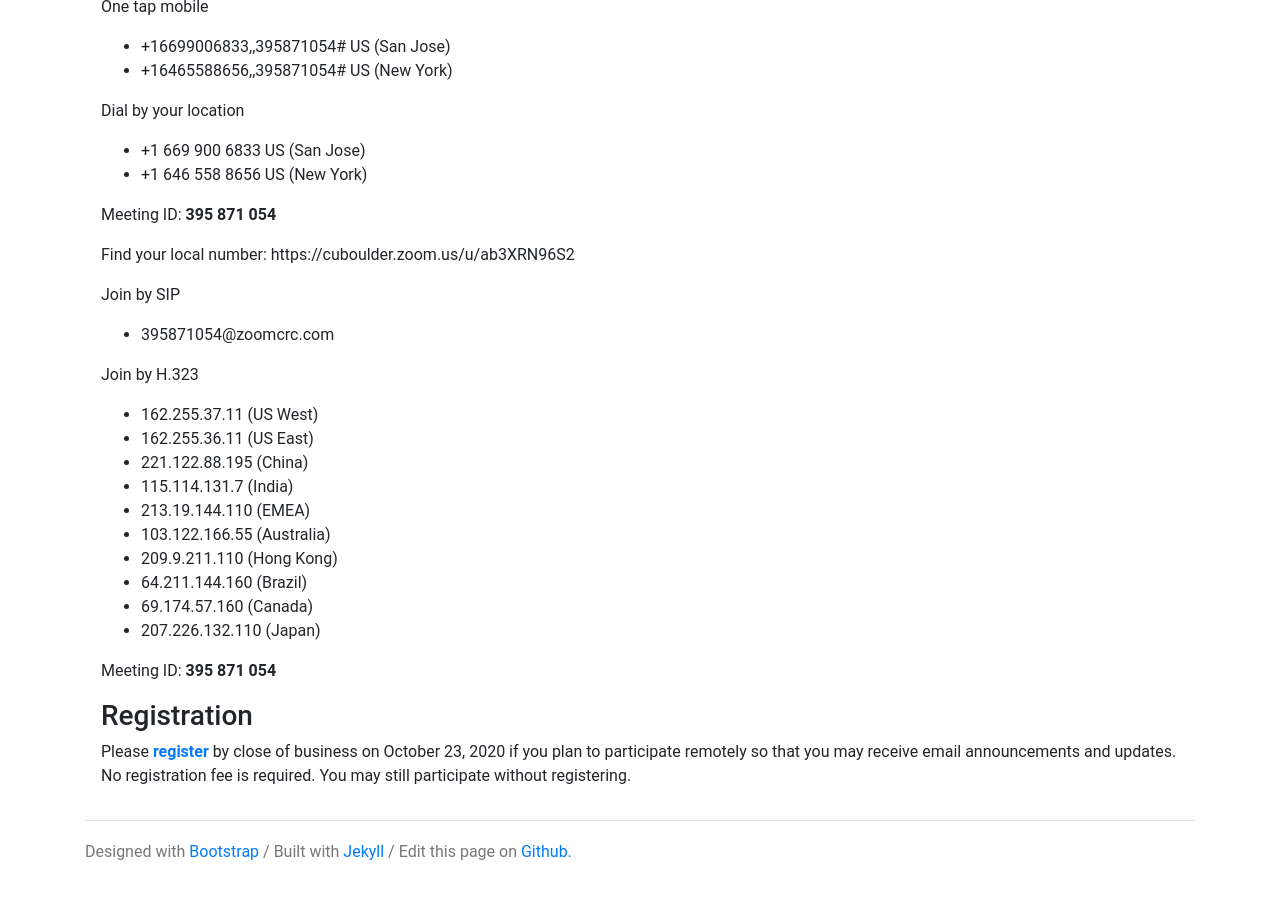
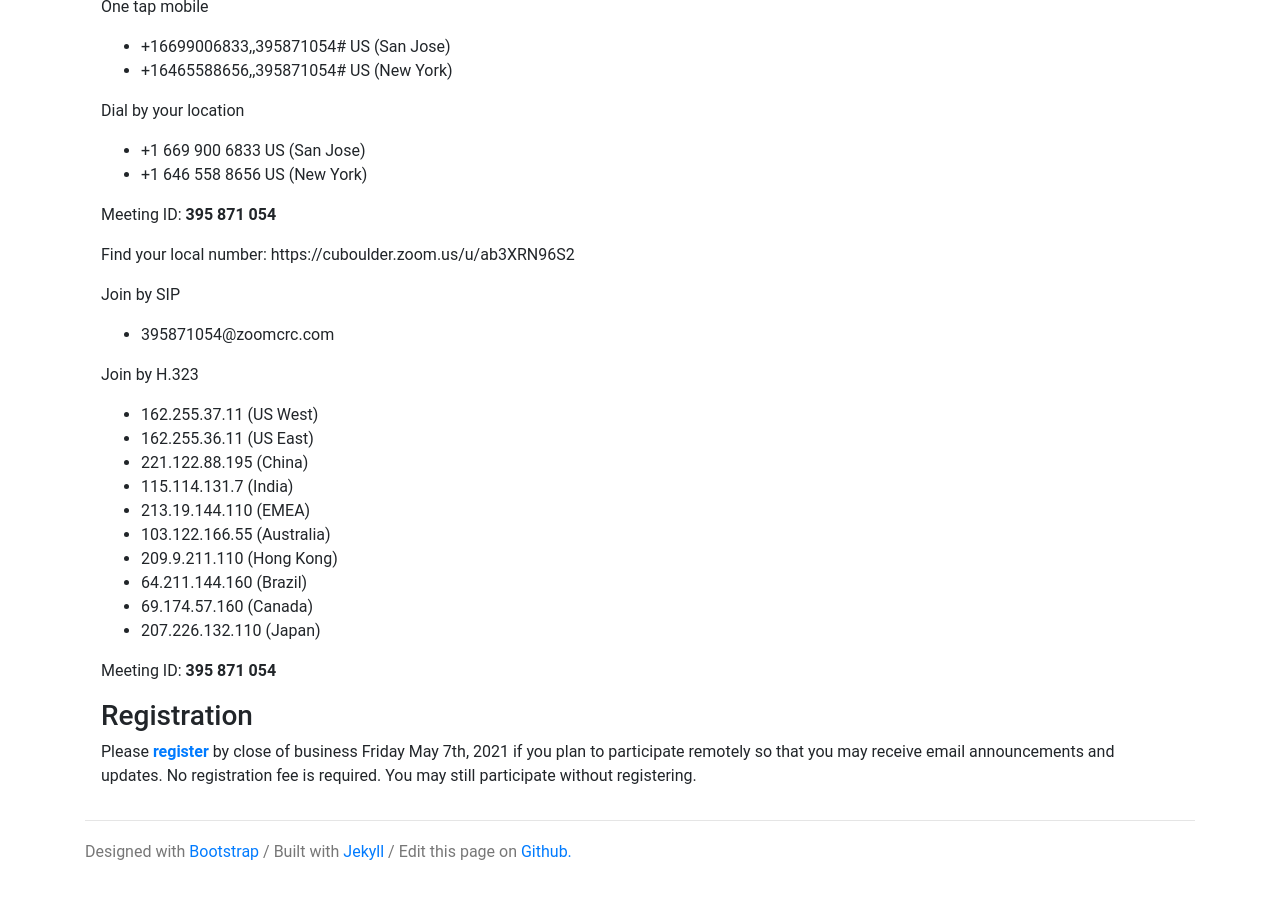
Before and after one commit to heliophysicsPy/heliophysicsPy.github.io, a Jekyll site: the page built from _pages/meetings/spring2021.md, in a window 1280 px wide and 900 px high, scrolled down 712 px. Built offline with Jekyll 4.4.1, drawn with Linux system fonts in a browser that asks for light colours; nearby versions of some CDN libraries.

Commit message:
Fix registration deadline

```diff
--- a/_pages/meetings/spring2021.md
+++ b/_pages/meetings/spring2021.md
@@ -60,4 +60,4 @@ Meeting ID: **395 871 054**
 
 ### Registration
 
-Please [**register**](https://docs.google.com/forms/d/1tk9uQTm9TzwNV8jle3QCg8IZkhZsQjLKMQDN-02a4IY/edit?usp=sharing) by close of business on October 23, 2020 if you plan to participate remotely so that you may receive email announcements and updates.  No registration fee is required.  You may still participate without registering.
+Please [**register**](https://docs.google.com/forms/d/1tk9uQTm9TzwNV8jle3QCg8IZkhZsQjLKMQDN-02a4IY/edit?usp=sharing) by close of business Friday May 7th, 2021 if you plan to participate remotely so that you may receive email announcements and updates.  No registration fee is required.  You may still participate without registering.
```
